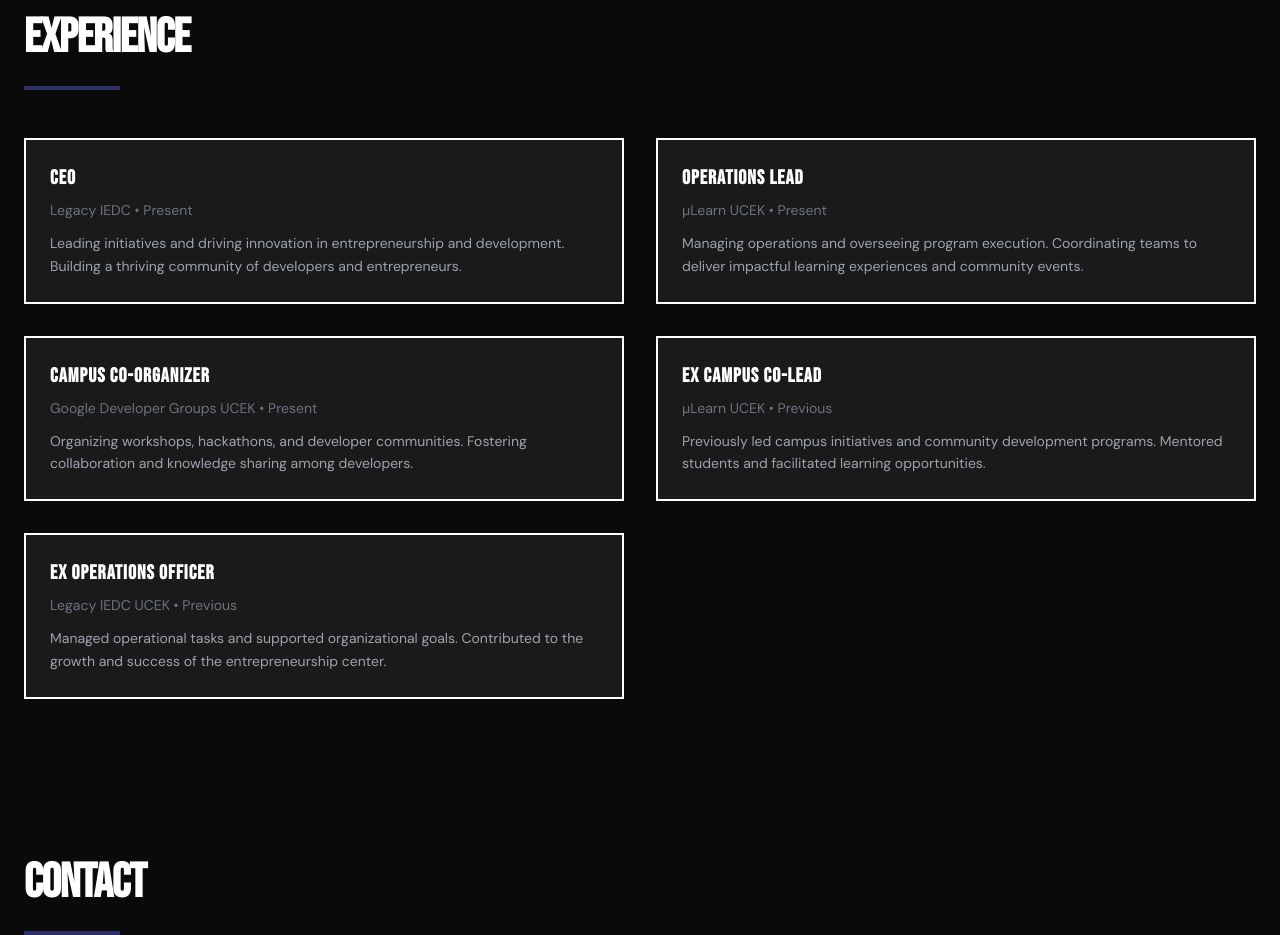
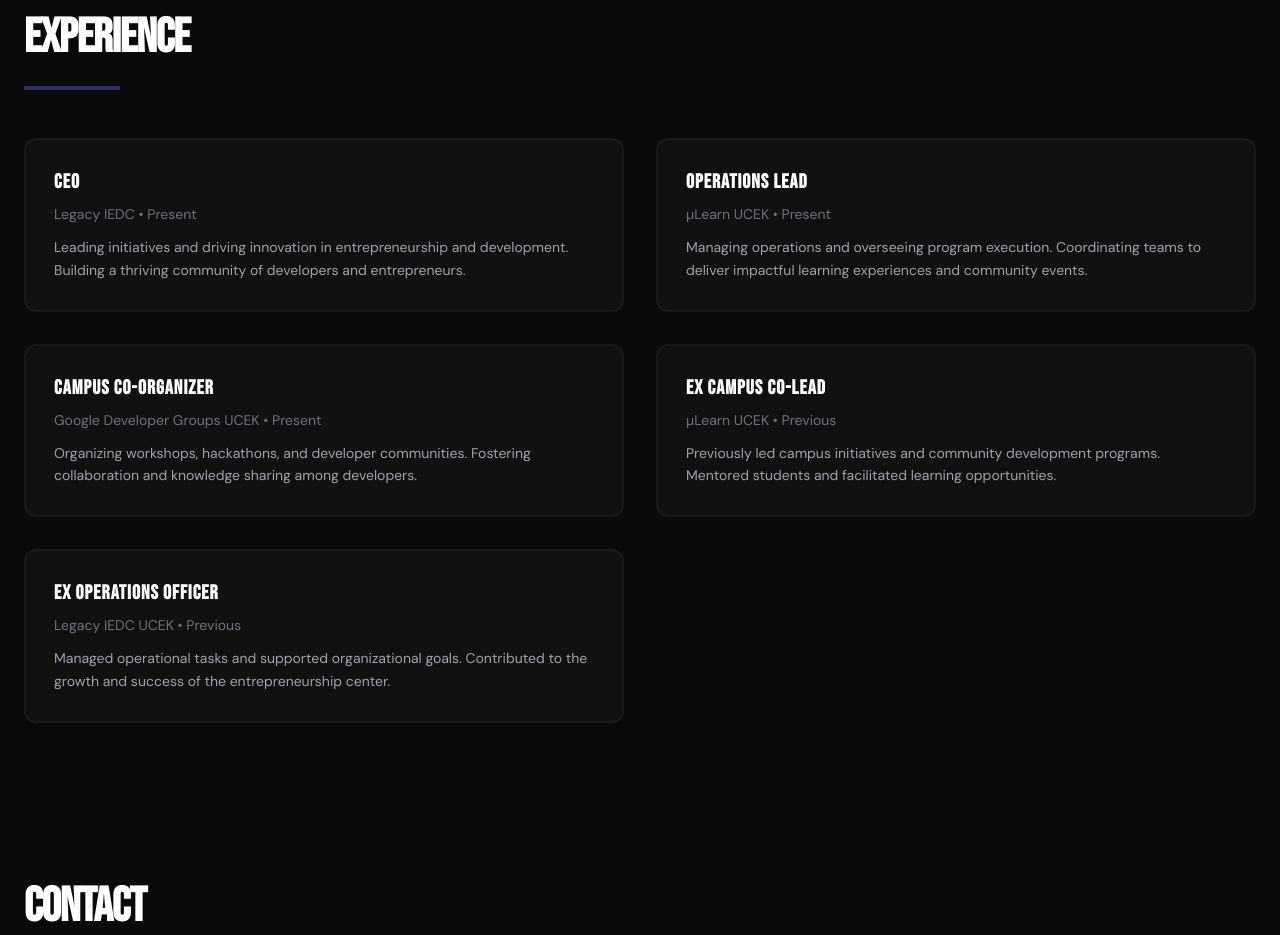
Before and after one commit to Aswath2005/Portfolio, a Next.js app: page / in a window 1280 px wide. Shown: the part 3040-3975 px from the top of the page. Built offline with nearby package versions, Linux system fonts and the light colour scheme.

Commit message:
Improve Experience cards with rounded corners and strong glow effect

```diff
--- a/components/Experience.tsx
+++ b/components/Experience.tsx
@@ -77,11 +77,11 @@
               whileInView={{ opacity: 1, x: 0 }}
               transition={{ delay: idx * 0.12, duration: 0.6 }}
               viewport={{ once: true, margin: '-50px' }}
-              whileHover={{ y: -6, boxShadow: '0 0 25px rgba(255,255,255,0.1)' }}
-              className="p-6 border-2 transition-all rounded-none cursor-pointer"
+              whileHover={{ y: -8 }}
+              className="group relative p-7 border-2 transition-all duration-300 rounded-xl cursor-pointer overflow-hidden"
               style={{
-                borderColor: 'var(--dark-border)',
-                backgroundColor: '#1a1a1a',
+                borderColor: 'var(--border)',
+                backgroundColor: 'var(--bg-card)',
               } as React.CSSProperties}
               onClick={() => {
                 if (exp.link) {
@@ -89,15 +89,27 @@
                 }
               }}
               onMouseEnter={(e) => {
-                e.currentTarget.style.borderColor = 'var(--accent)'
-                e.currentTarget.style.boxShadow = '0 0 25px var(--accent-glow)'
+                e.currentTarget.style.borderColor = 'rgba(255, 255, 255, 0.4)'
+                e.currentTarget.style.boxShadow = '0 0 40px rgba(255, 255, 255, 0.15), inset 0 0 20px rgba(255, 255, 255, 0.05)'
+                e.currentTarget.style.backgroundColor = 'rgba(17, 17, 17, 0.8)'
               }}
               onMouseLeave={(e) => {
-                e.currentTarget.style.borderColor = 'var(--dark-border)'
-                e.currentTarget.style.boxShadow = 'none'
+                e.currentTarget.style.borderColor = 'var(--border)'
+                e.currentTarget.style.boxShadow = '0 0 0px rgba(255, 255, 255, 0)'
+                e.currentTarget.style.backgroundColor = 'var(--bg-card)'
               }}
             >
-              <h3 className="text-xl font-bold font-bebas tracking-wider mb-2" style={{ color: 'var(--accent)' }}>
+              {/* Glow gradient on hover */}
+              <div
+                className="absolute inset-0 opacity-0 group-hover:opacity-100 transition-opacity duration-300 pointer-events-none"
+                style={{
+                  background: 'radial-gradient(circle at 50% 0%, rgba(255, 255, 255, 0.08), transparent 70%)',
+                }}
+              />
+
+              {/* Content */}
+              <div className="relative z-10">
+                <h3 className="text-xl font-bold font-bebas tracking-wider mb-2 group-hover:translate-x-1 transition-transform duration-300" style={{ color: 'var(--accent)' }}>
                   {exp.role}
                 </h3>
                 <p className="text-sm mb-3 font-dm-sans" style={{ color: '#6b7280' }}>
@@ -106,6 +118,7 @@
                 <p className="text-sm leading-relaxed font-dm-sans" style={{ color: '#9ca3af' }}>
                   {exp.description}
                 </p>
+              </div>
             </motion.div>
           ))}
         </motion.div>
```
Lines whose indentation alone changed are shown as unchanged.
